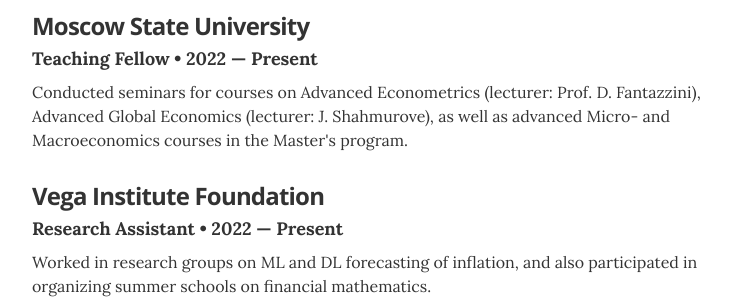
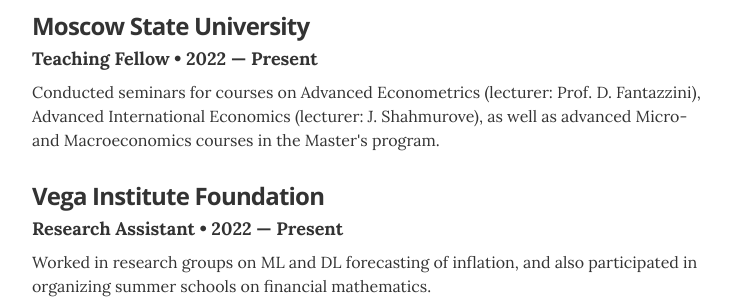
Before and after one commit to MikitchukMarina/MikitchukMarina.github.io, a Jekyll site: the page built from index.html, in a window 1280 px wide and 900 px high, scrolled down 1161 px. Shown: the part 178-478 px from the top of the window, without its empty margins (268-1011 px from the left). Built offline with Jekyll 4.4.1, drawn with Linux system fonts in a browser that asks for light colours.

Commit message:
Update experience.yml

```diff
--- a/_data/experience.yml
+++ b/_data/experience.yml
@@ -8,7 +8,7 @@
 - company: Moscow State University
   position: Teaching Fellow
   duration: 2022 — Present
-  summary: "Conducted seminars for courses on Advanced Econometrics (lecturer: Prof. D. Fantazzini), Advanced Global Economics (lecturer: J. Shahmurove), as well as advanced Micro- and Macroeconomics courses in the Master's program."
+  summary: "Conducted seminars for courses on Advanced Econometrics (lecturer: Prof. D. Fantazzini), Advanced International Economics (lecturer: J. Shahmurove), as well as advanced Micro- and Macroeconomics courses in the Master's program."
 
 - company: Vega Institute Foundation
   position: Research Assistant
```
